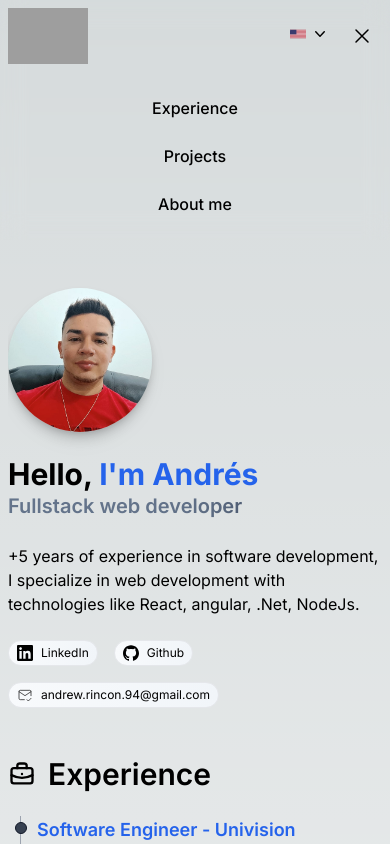
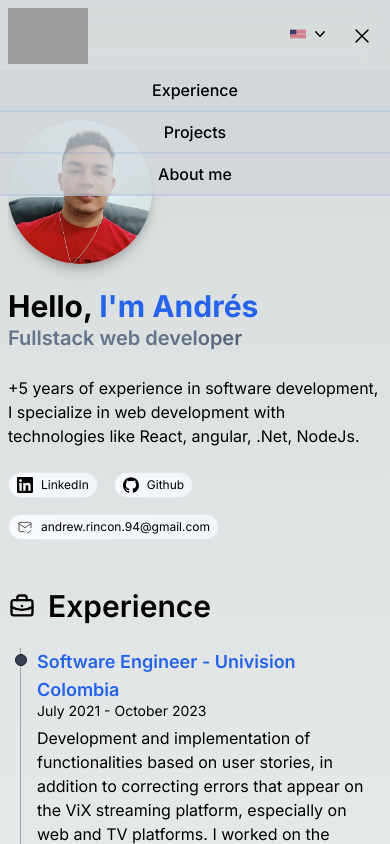
Before and after one commit to AndrewRinconDev/ar-portfolio, a Next.js app: page / in a window 390 px wide. Both pictures are taken after a click on the button 362 px from the left and 36 px from the top of the page. Shown: the top 844 px of the page. Built offline with nearby package versions, Linux system fonts and the light colour scheme; grey boxes are pictures that could not be loaded.

Commit message:
feat(main): Modify dark icons style

```diff
--- a/src/components/LanguageDropdown/LanguageDropdown.tsx
+++ b/src/components/LanguageDropdown/LanguageDropdown.tsx
@@ -36,7 +36,7 @@ export default function LanguageDropdown() {
           height={20}
           className={`${
             dropdownOpen && "rotate-180"
-          } -ml-1 text-black dark:text-white`}
+          } -ml-1 text-black dark:invert`}
         />
       </button>
       {dropdownOpen && (
--- a/src/components/Navbar/Navbar.tsx
+++ b/src/components/Navbar/Navbar.tsx
@@ -6,6 +6,7 @@ import Link from "next/link";
 import LanguageDropdown from "../LanguageDropdown/LanguageDropdown";
 import { useTranslation } from "react-i18next";
 import Icon from "../Icon/Icon";
+import { navbarLinks } from "./NavbarLinks";
 
 export default function Navbar() {
   const [navbarOpen, setNavbarOpen] = useState(false);
@@ -15,8 +16,12 @@ export default function Navbar() {
     setNavbarOpen((prev) => !prev);
   };
 
+  const closeNavbar = () => {
+    setNavbarOpen(false);
+  };
+
   return (
-    <header className="backdrop-blur-md bg-dark-200/30 dark:bg-dark-900/30 w-full z-20 top-0 left-0">
+    <header className="backdrop-blur-md bg-dark-200/30 dark:bg-dark-900/30 w-full z-20 top-0 left-0 relative">
       <nav className="container px-2 w-full md:w-[90%] max-w-[1000px] flex flex-wrap items-center justify-between mx-auto py-2 ">
         <Link
           href="/"
@@ -42,31 +47,21 @@ export default function Navbar() {
         </div>
         <div
           className={`${
-            !navbarOpen && "hidden"
-          } items-center justify-between w-full md:flex md:w-auto md:order-1 transition-all duration-500`}
+            !navbarOpen ? "hidden" : ""
+          } block bg-gray-300/70 md:bg-transparent animate-fade-down animate-duration-200 absolute md:relative left-0 top-[70px] md:top-auto items-center justify-between w-full md:flex md:w-auto md:order-1 transition-all duration-500`}
         >
-          <ul className="flex flex-col gap-6 p-4 md:p-0 mt-4 font-medium  md:flex-row  md:mt-0 md:border-0">
-            <li className="text-center">
-              <Link
-                href="#experience"
-                className="relative overflow-hidden z-10 p-2"
-              >
-                {t("navbar_option_experience")}
-              </Link>
-            </li>
-            <li className="text-center">
-              <Link
-                className="relative overflow-hidden z-10 p-2"
-                href="#projects"
-              >
-                {t("navbar_option_projects")}
-              </Link>
-            </li>
-            <li className="text-center">
-              <Link className="relative overflow-hidden z-10 p-2" href="#about">
-                {t("navbar_option_about")}
-              </Link>
-            </li>
+          <ul className="flex flex-col gap-0 md:gap-6 pt-0 font-medium  md:flex-row  md:mt-0 md:border-0">
+            {navbarLinks.map((link, index) => (
+              <li className="text-center" key={`${index}-navbar-link`}>
+                <Link
+                  href={link.href}
+                  onClick={closeNavbar}
+                  className="relative overflow-hidden z-10 p-2 border-b-2 border-b-blue-600/10 md:border-none hover:bg-gray-400/40 md:hover:bg-transparent md:hover:shadow-[0_2px_0px_rgb(27,99,235,1)] w-full block"
+                >
+                  {t(link.label_key)}
+                </Link>
+              </li>
+            ))}
           </ul>
         </div>
       </nav>
--- /dev/null
+++ b/src/components/Navbar/NavbarLinks.ts
@@ -0,0 +1,17 @@
+export const navbarLinks = [
+  {
+    label: "Experience",
+    label_key: "navbar_option_experience",
+    href: "#experience",
+  },
+  {
+    label: "Projects",
+    label_key: "navbar_option_projects",
+    href: "#projects",
+  },
+  {
+    label: "About",
+    label_key: "navbar_option_about",
+    href: "#about",
+  },
+];
```
